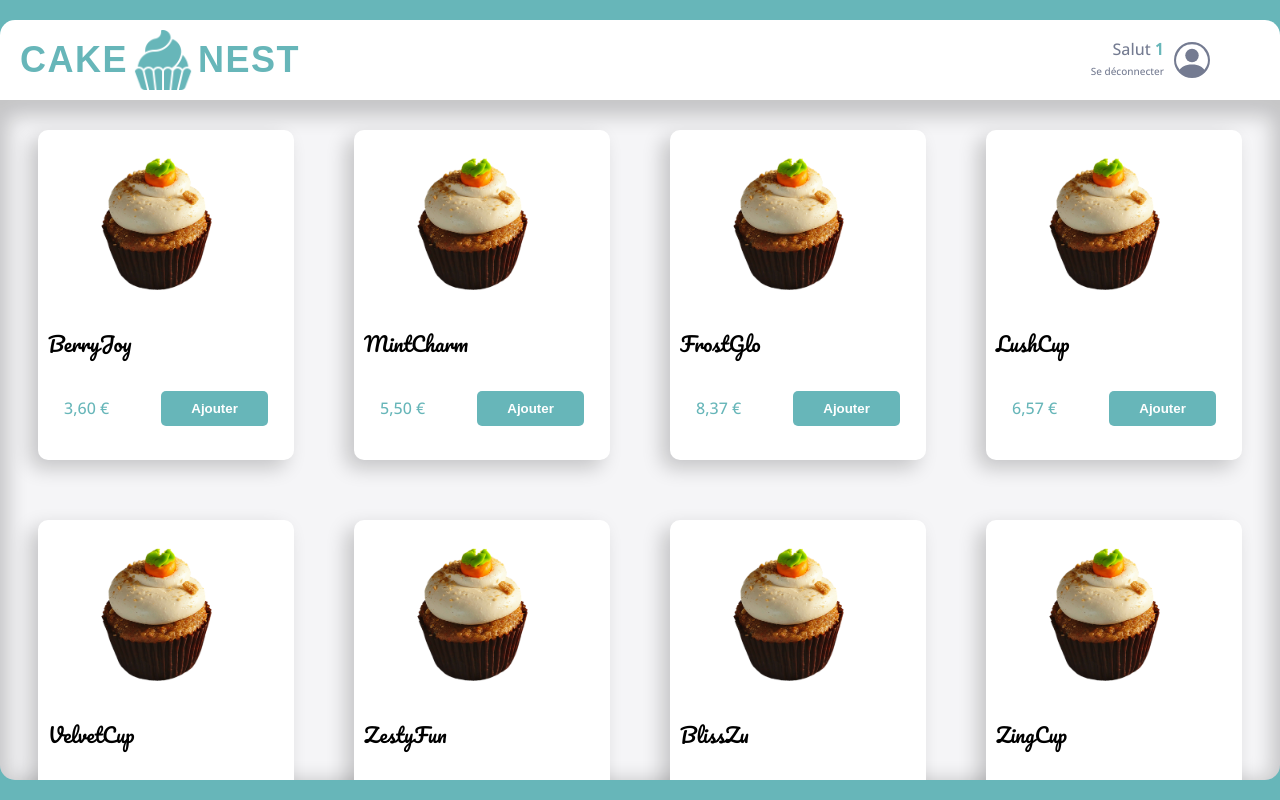
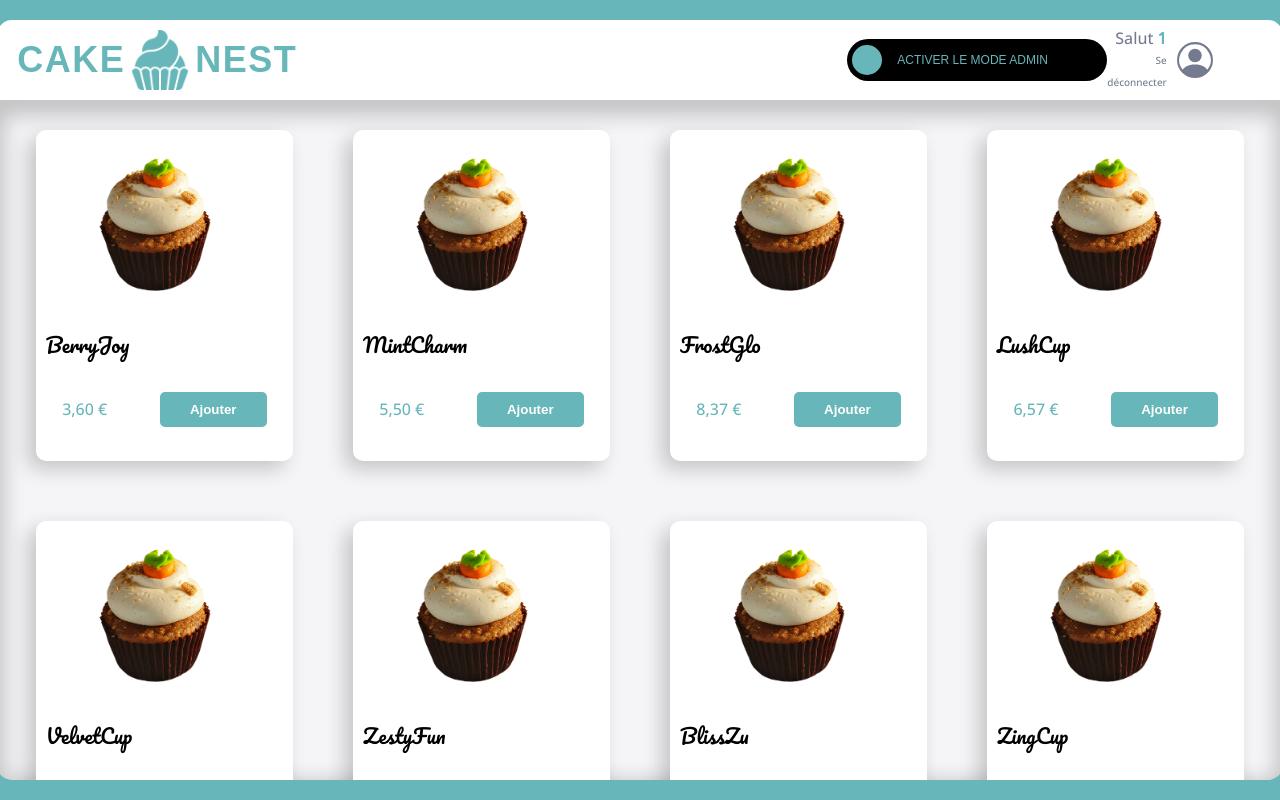
Before and after one commit to jonathan-fv/CakeNest, a React (Vite) app: page /order/1 in a window 1280 px wide. Built offline with nearby package versions, Linux system fonts and the light colour scheme.

Commit message:
✨ F06: Add toggle btn

```diff
--- a/index.html
+++ b/index.html
@@ -1,5 +1,5 @@
 <!doctype html>
-<html lang="en">
+<html lang="fr">
   <head>
     <meta charset="UTF-8" />
     <link rel="icon" type="image/svg+xml" href="/vite.svg" />
--- a/src/App.jsx
+++ b/src/App.jsx
@@ -3,10 +3,13 @@ import "./App.css";
 import ErrorPage from "./components/pages/error/ErrorPage";
 import  LoginPage  from "./components/pages/login/LoginPage";
 import  OrderPage  from "./components/pages/order/OrderPage";
+import { ToastContainer, toast } from "react-toastify"
+import 'react-toastify/dist/ReactToastify.css';
 
 function App() {
     return (
         <Routes>
+        <Route path="/" element={<LoginPage />} />
             <Route path="/" element={<LoginPage />} />
             <Route path="/order/:username" element={<OrderPage />} />
             <Route path="/*" element={<ErrorPage />} />
--- a/src/components/pages/order/Navbar.jsx
+++ b/src/components/pages/order/Navbar.jsx
@@ -3,11 +3,34 @@ import NavbarRightSide from "./NavbarRightSide"
 import Logo from "../../reusable-ui/Logo"
 import { theme } from "../../../theme"
 import { refreshPage } from "../../../utils/window"
+import { toast } from "react-toastify"
+import 'react-toastify/dist/ReactToastify.css';
+import { useState } from "react"
 
 export default function Navbar({ username }) {
+
+  const handleChange = () =>{
+    notify();
+    setbtnToggle(!btnToggle)
+  }
+
+  const notify = () => toast("Mode admin activé !",{
+    position: "bottom-right",
+    autoClose: 3000,
+    theme: "dark"
+  });
+
+  const [btnToggle, setbtnToggle] = useState(false)
+
   return (
     <NavbarStyled>
       <Logo className="logo-order-page" onClick={() => refreshPage()} />
+      <div className="ToastContainer">
+            <button onClick={handleChange}>
+            <div className="circle"></div>
+            {btnToggle ? <p>Désactiver le mode admin</p>:<p>Activer le mode admin</p>}
+            </button>
+        </div>
       <NavbarRightSide username={username} />
     </NavbarStyled>
   )
@@ -26,4 +49,32 @@ const NavbarStyled = styled.nav`
   .logo-order-page {
     cursor: pointer;
   }
-`
+
+  .ToastContainer{
+    display:flex;
+    align-items: center;
+    margin-left: 550px;
+  }
+
+  .ToastContainer button{
+    border: none;
+    background-color: black;
+    color: #67b6b9;
+    padding: 2px 5px;
+    border-radius: 50px;
+    display: flex;
+    align-items: center;
+    text-transform: uppercase;
+    font-size: 12px;
+    cursor: pointer;
+    width: 260px;
+  }
+
+  .ToastContainer button .circle{
+    width: 30px;
+    height: 30px;
+    background-color: #67b6b9;
+    border-radius: 50%;
+    margin-right: 15px;
+  }
+`;
--- a/src/components/pages/order/OrderPage.jsx
+++ b/src/components/pages/order/OrderPage.jsx
@@ -3,14 +3,22 @@ import styled from "styled-components";
 import Navbar from "./Navbar";
 import Main from "./Main";
 import { theme } from "../../../theme";
+import { ToastContainer } from "react-toastify";
+import { useState } from "react";
 
 export default function OrderPage(props) {
     const { username } = useParams();
+
 
     return (
         <OrderPageStyled>
             <div className="container">
                 <Navbar username={username}/>
+                <ToastContainer
+                position="bottom-right"
+                autoClose={2000}
+                >
+                </ToastContainer>
                 <Main />
             </div>
         </OrderPageStyled>
--- a/src/main.jsx
+++ b/src/main.jsx
@@ -5,6 +5,7 @@ import './index.css'
 import { BrowserRouter } from 'react-router-dom'
 import { ThemeProvider } from 'styled-components'
 import { theme } from './theme/index.js'
+
 
 
 ReactDOM.createRoot(document.getElementById('root')).render(
```
